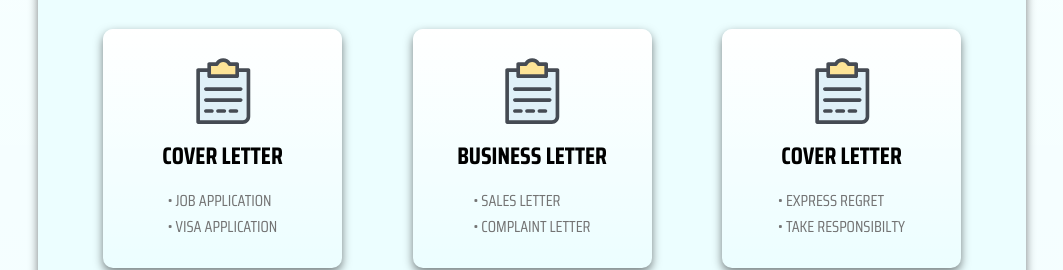
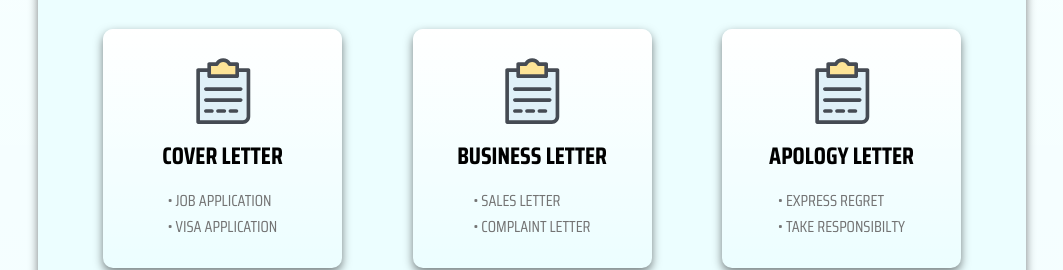
Before and after one commit to pophero110/letterio-web, a Next.js app: page / in a window 1280 px wide. Shown: the part 1120-1390 px from the top of the page, without its empty margins (108-1171 px from the left). Built offline with nearby package versions, Linux system fonts and the light colour scheme; no server answers.

Commit message:
fix typo

```diff
--- a/src/pages/index.js
+++ b/src/pages/index.js
@@ -201,7 +201,7 @@ const Home = () => {
 										}}>
 										<FormIcon></FormIcon>
 										<div className='card__subheading'>
-											Cover Letter
+											Apology Letter
 										</div>
 										<div
 											className='card__text_2'
```
